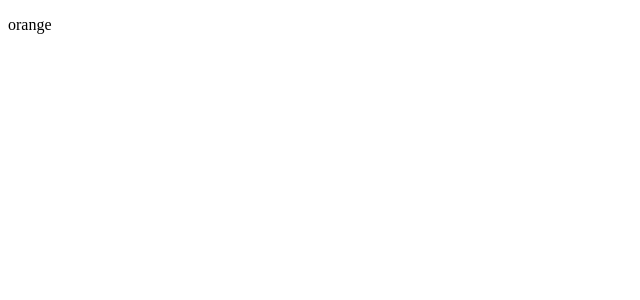
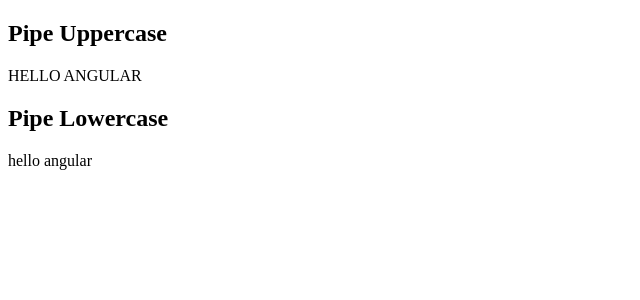
Before and after one commit to Amin23ElKassimi/angular-gamma, an Angular app: page / in a window 1280 px wide. Shown: the top 300 px of the page, without its empty margins (0-640 px from the left). Built offline with nearby package versions, Linux system fonts and the light colour scheme.

Commit message:
Pipes lower & Upper

```diff
--- a/src/app/app.component.html
+++ b/src/app/app.component.html
@@ -6,4 +6,5 @@
 <!-- highlight.component.html -->
 <!-- highlight.component.html -->
 <!-- app.component.html -->
-<p #colortext [appHighlight]="colortext.textContent || ''">orange</p>
+<!-- <p #colortext [appHighlight]="colortext.textContent || ''">orange</p> -->
+<app-standard-pipes></app-standard-pipes>
--- a/src/app/app.module.ts
+++ b/src/app/app.module.ts
@@ -9,6 +9,7 @@
 import { Child01Component } from './child01/child01.component';
 import { Parent01Component } from './parent01/parent01.component';
 import { HighlightDirective } from './direttive/highlight.directive';
+import { StandardPipesComponent } from './standard-pipes/standard-pipes.component';
 
 
 @NgModule({
@@ -19,6 +20,7 @@
     Child01Component,
     Parent01Component,
     HighlightDirective,
+    StandardPipesComponent,
 
   ],
   imports: [
--- /dev/null
+++ b/src/app/standard-pipes/standard-pipes.component.html
@@ -0,0 +1,7 @@
+<div>
+    <h2>Pipe Uppercase</h2>
+    <p>{{ text | uppercase }}</p>
+
+    <h2>Pipe Lowercase</h2>
+    <p>{{ text | lowercase }}</p>
+</div>
--- /dev/null
+++ b/src/app/standard-pipes/standard-pipes.component.ts
@@ -0,0 +1,18 @@
+import { Component, OnInit } from '@angular/core';
+
+@Component({
+  selector: 'app-standard-pipes',
+  templateUrl: './standard-pipes.component.html',
+  styleUrls: ['./standard-pipes.component.scss']
+})
+export class StandardPipesComponent implements OnInit {
+
+
+   text: string = 'Hello Angular';
+
+  constructor() { }
+
+  ngOnInit(): void {
+  }
+
+}
```
Also changed, not shown: src/app/standard-pipes/standard-pipes.component.scss (added).
